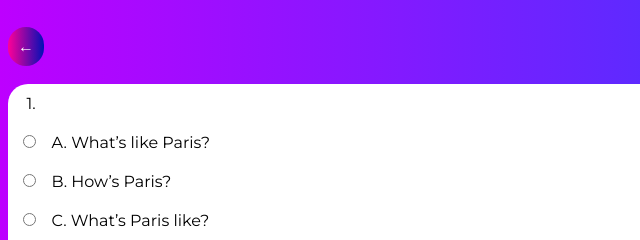
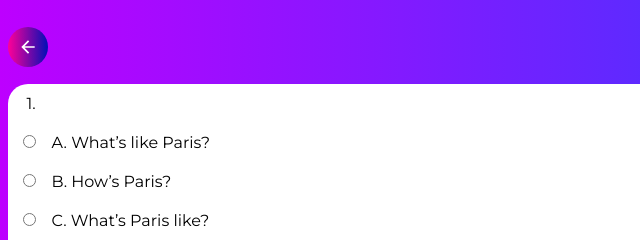
Before and after one commit to Adil-production/quiz, a plain HTML site: page quiz.html in a window 1280 px wide. Shown: the top 240 px of the page, 0-640 px from the left. Drawn offline with Linux system fonts and the light colour scheme.

Commit message:
Update quiz.html

```diff
--- a/quiz.html
+++ b/quiz.html
@@ -37,7 +37,13 @@ background: linear-gradient(90deg, rgba(255,0,152,1) 0%, rgba(0,16,182,1) 100%);
     <br>
 
     <div align="left">
-        <span style="color: white; position: fixed;" class="btn" onclick="rojo()">←</span>
+        <span style="color: white; position: fixed; width: 20px; height: 20px;" class="btn" onclick="rojo()"><svg xmlns="http://www.w3.org/2000/svg" style="filter: brightness(0) invert(1);" xmlns:xlink="http://www.w3.org/1999/xlink" version="1.1" id="Layer_1" x="0px" y="0px" width="20px" height="20px" viewBox="0 0 512 512" enable-background="new 0 0 512 512" xml:space="preserve">
+            <g id="Icon_8_">
+                <g>
+                    <path d="M427,234.625H167.296l119.702-119.702L256,85L85,256l171,171l29.922-29.924L167.296,277.375H427V234.625z"/>
+                </g>
+            </g>
+            </svg></span>
     <script>
         function rojo(){
             if (confirm('your answers will be not saved ! are you sure to go back ?')) {
```
